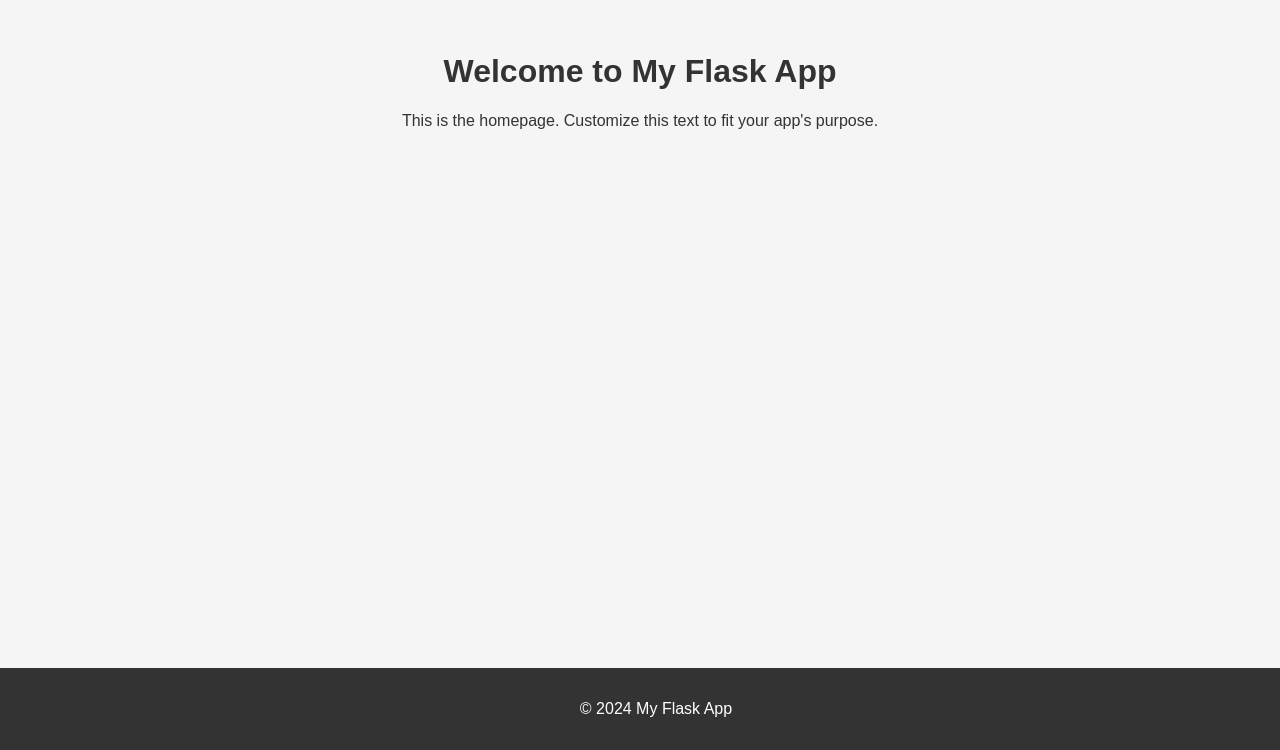
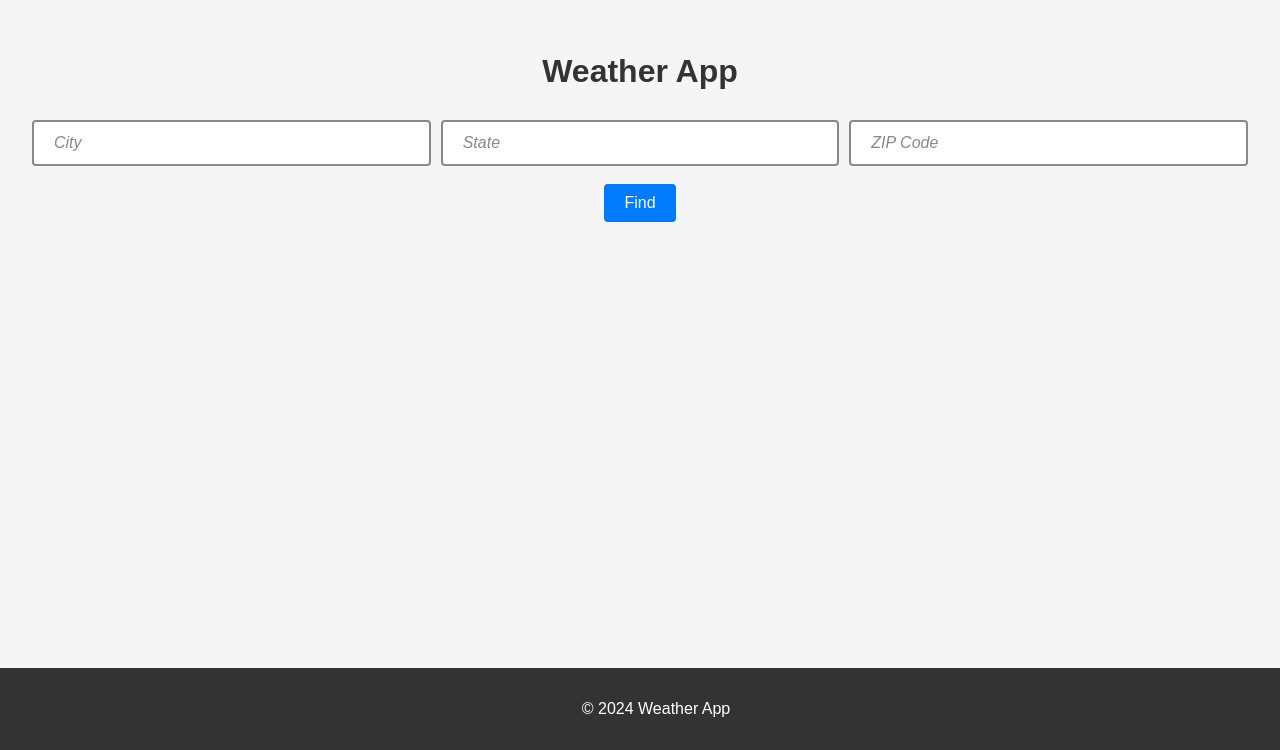
Before and after one commit to gavin-sama/FlaskProj, a Flask app: page / in a window 1280 px wide. Shown: the part 50-800 px from the top of the page. Run offline with Flask 3, Linux system fonts and the light colour scheme.

Commit message:
Add files via upload

```diff
--- a/Flask/Templates/Base.html
+++ b/Flask/Templates/Base.html
@@ -3,7 +3,7 @@
 <head>
     <meta charset="UTF-8">
     <meta name="viewport" content="width=device-width, initial-scale=1.0">
-    <title>{% block title %}My Flask App{% endblock %}</title>
+    <title>{% block title %}Weather App{% endblock %}</title>
     <link rel="stylesheet" href="{{ url_for('static', filename='style.css') }}">
 </head>
 <body>
@@ -20,7 +20,7 @@
     </main>
 
     <footer>
-        <p>&copy; 2024 My Flask App</p>
+        <p>&copy; 2024 Weather App</p>
     </footer>
 </body>
 </html>
--- a/Flask/Templates/about.html
+++ b/Flask/Templates/about.html
@@ -1,6 +1,6 @@
 {% extends "base.html" %}
 
-{% block title %}About | My Flask App{% endblock %}
+{% block title %}About | Weather App{% endblock %}
 
 {% block content %}
 <h1>About Us</h1>
--- a/Flask/Templates/contact.html
+++ b/Flask/Templates/contact.html
@@ -1,6 +1,6 @@
 {% extends "base.html" %}
 
-{% block title %}Contact | My Flask App{% endblock %}
+{% block title %}Contact | Weather App{% endblock %}
 
 {% block content %}
 <h1>Contact Us</h1>
--- a/Flask/Templates/index.html
+++ b/Flask/Templates/index.html
@@ -1,8 +1,21 @@
 {% extends "base.html" %}
 
-{% block title %}Home | My Flask App{% endblock %}
+{% block title %}Home | Weather App{% endblock %}
 
 {% block content %}
-<h1>Welcome to My Flask App</h1>
-<p>This is the homepage. Customize this text to fit your app's purpose.</p>
+<h1>Weather App</h1>
+<form>
+    <div class="input-row">
+        <div class="input-column">
+            <input type="text" id="cityName" name="cityName" placeholder="City">
+        </div>
+        <div class="input-column">
+            <input type="text" id="stateName" name="stateName" placeholder="State">
+        </div>
+        <div class="input-column">
+            <input type="text" id="zipCode" name="zipCode" placeholder="ZIP Code">
+        </div>
+    </div>
+    <button>Find</button>
+</form>
 {% endblock %}
--- a/Flask/app.py
+++ b/Flask/app.py
@@ -1,4 +1,5 @@
-from flask import Flask, render_template
+from flask import Flask, render_template, request
+
 
 app = Flask(__name__)
 
@@ -14,5 +15,5 @@ def about():
 def contact():
     return render_template('contact.html')
 
-if __name__ == '__main__':
+if __name__ == "__main__":
     app.run(debug=True)
--- a/Flask/static/Style.css
+++ b/Flask/static/Style.css
@@ -36,3 +36,88 @@ footer {
     bottom: 0;
     width: 100%;
 }
+
+/* General styling for input fields */
+input[type="text"],
+input[type="email"],
+input[type="password"],
+textarea {
+    width: 100%;
+    padding: 12px 20px;
+    margin: 8px 0;
+    box-sizing: border-box;
+    border: 2px solid #888888;
+    border-radius: 4px;
+    font-size: 16px;
+    transition: border-color 0.3s ease-in-out;
+}
+
+/* Focus effect */
+input[type="text"]:focus,
+input[type="email"]:focus,
+input[type="password"]:focus,
+textarea:focus {
+    border-color: #007BFF; /* Change border color on focus */
+    outline: none;
+    box-shadow: 0 0 5px rgba(0, 123, 255, 0.5);
+}
+
+/* Placeholder styling */
+input::placeholder,
+textarea::placeholder {
+    color: #888888;
+    opacity: 1;
+    font-style: italic;
+}
+
+/* Button styling */
+button {
+    background-color: #007BFF;
+    color: white;
+    padding: 10px 20px;
+    margin-top: 10px;
+    border: none;
+    border-radius: 4px;
+    cursor: pointer;
+    font-size: 16px;
+    transition: background-color 0.3s ease;
+}
+
+button:hover {
+    background-color: #0056b3;
+}
+
+/* Styling for error messages */
+.error-message {
+    color: #d9534f;
+    font-size: 14px;
+    margin-top: 5px;
+}
+
+/* Responsive design for smaller screens */
+@media (max-width: 600px) {
+    input[type="text"],
+    input[type="email"],
+    input[type="password"],
+    textarea {
+        font-size: 14px;
+        padding: 10px;
+    }
+
+    button {
+        font-size: 14px;
+        padding: 8px 16px;
+    }
+}
+
+
+/* Container for the input row */
+.input-row {
+    display: flex;
+    gap: 10px; /* Adds spacing between the input fields */
+}
+
+/* Individual input column styling */
+.input-column {
+    flex: 1; /* Ensures each input takes equal space */
+}
```
